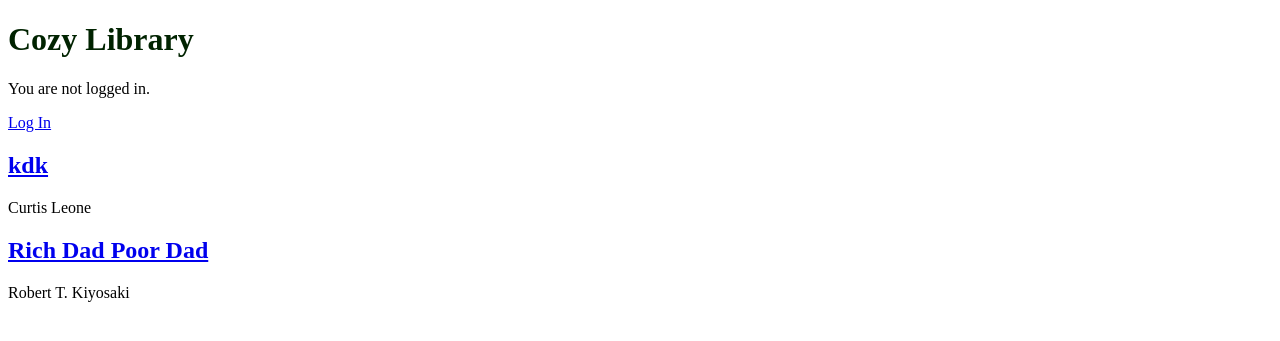
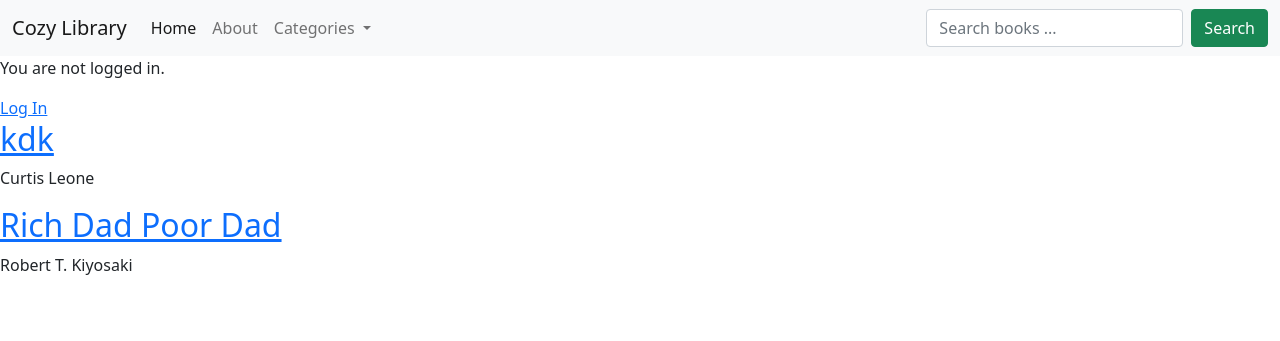
Before and after one commit to DEV-RAPHAEL/cozylibrary, a Django app: page / in a window 1280 px wide. Shown: the top 341 px of the page. Run offline with Django 4.2, Linux system fonts and the light colour scheme; data comes from the database, SQL or seed files in the repository; both versions use the stored data as it was after the commit.

Commit message:
Add search and category menu

```diff
--- a/cozylibrary/urls.py
+++ b/cozylibrary/urls.py
@@ -9,8 +9,10 @@ urlpatterns = [
     path('book/new/', views.BookCreateView.as_view(), name='book_new'),
     path('book/<int:pk>/update/', views.BookUpdateView.as_view(), name='book_update'),
     path('book/<int:pk>/delete/', views.BookDeleteView.as_view(), name='book_delete'),
+    path('search', views.search, name='book_search'),
+    path('category/<str:category>/', views.category, name='book_category'),
 ]
 
-admin.site.site_header = 'Cozy Library'
+admin.site.site_header = 'Cozy Library Dashboard'
 admin.site.site_title = 'Cozy Library'
 admin.site.index_title = 'Welcome to the Cozy Library'
--- a/cozylibrary/views.py
+++ b/cozylibrary/views.py
@@ -2,6 +2,7 @@ from django.shortcuts import render
 from django.views.generic import ListView, DetailView
 from django.views.generic.edit import CreateView, UpdateView, DeleteView
 from django.urls import reverse_lazy
+from django.db.models import Q
 # Create your views here.
 from . import models
 
@@ -37,3 +38,20 @@ class BookDeleteView(DeleteView):
     model = models.Book
     template_name = 'book_delete.html'
     success_url = reverse_lazy('home')
+
+
+def search(request):
+    if request.method == "POST":
+        searched = request.POST['searched']
+        library = models.Book.objects.all().filter(Q(title__icontains=searched) | Q(author__icontains=searched) | Q(category__icontains=searched) | Q(description__icontains=searched))
+        if library:
+            return render(request, 'book_search.html', {'searched': searched, 'library': library})
+        else:
+            return render(request, 'book_search.html', {'searched': searched, 'library': None})
+    else:
+        return render(request, 'book_search.html', {})
+
+
+def category(request, category):
+    library = models.Book.objects.all().filter(category__icontains=category)
+    return render(request, 'book_category.html', {'library': library, 'category': category})
--- a/templates/base.html
+++ b/templates/base.html
@@ -6,18 +6,58 @@
         <meta charset="utf-8">
         <meta http-equiv="X-UA-Compatible" content="IE=edge">
         <meta name="viewport" content="width=device-width, initial-scale=1">
+        <link href="https://cdn.jsdelivr.net/npm/bootstrap@5.0.2/dist/css/bootstrap.min.css" rel="stylesheet" integrity="sha384-EVSTQN3/azprG1Anm3QDgpJLIm9Nao0Yz1ztcQTwFspd3yD65VohhpuuCOmLASjC" crossorigin="anonymous">
         <link href="{% static 'css/base.css' %}" rel="stylesheet">
         {% block title %}
         {% endblock title %}
     </head>
     <body>
         <header>
-            <h1><a href="{% url 'home' %}">Cozy Library</a></h1>
+            <nav class="navbar navbar-expand-lg navbar-light bg-light">
+                <div class="container-fluid">
+                  <a class="navbar-brand" href="{% url 'home' %}">Cozy Library</a>
+                  <button class="navbar-toggler" type="button" data-bs-toggle="collapse" data-bs-target="#navbarSupportedContent" aria-controls="navbarSupportedContent" aria-expanded="false" aria-label="Toggle navigation">
+                    <span class="navbar-toggler-icon"></span>
+                  </button>
+                  <div class="collapse navbar-collapse" id="navbarSupportedContent">
+                    <ul class="navbar-nav me-auto mb-2 mb-lg-0">
+                      <li class="nav-item">
+                        <a class="nav-link active" aria-current="page" href="{% url 'home' %}">Home</a>
+                      </li>
                       {% if user.is_superuser %}
-            <h2><a href="{% url 'book_new' %}">+ Add New Book</a></h2>
+                      <li class="nav-item"><a class= "nav-link" href="{% url 'book_new' %}">+ Add New Book</a></li>
                       {% endif %}
+                      <li class="nav-item">
+                        <a class="nav-link" href="#">About</a>
+                      </li>
+
+                      <li class="nav-item dropdown">
+                        <a class="nav-link dropdown-toggle" href="#" id="navbarDropdown" role="button" data-bs-toggle="dropdown" aria-expanded="false">
+                          Categories
+                        </a>
+                        <ul class="dropdown-menu" aria-labelledby="navbarDropdown">
+                          <li><a class="dropdown-item" href="/category/category">Business</a></li>
+                          <li><a class="dropdown-item" href="/category/business">Business</a></li>
+                          <li><a class="dropdown-item" href="/category/fiction">Fiction</a></li>
+                          <li><a class="dropdown-item" href="/category/selfhelp">Self Help</a></li>
+                          <li><a class="dropdown-item" href="/category/memoir">Memoir</a></li>
+                          <li><a class="dropdown-item" href="/category/romance">Romance</a></li>
+                          <li><a class="dropdown-item" href="/category/sci_fi">Science Fiction</a></li>
 
 
+                        </ul>
+                      </li>
+                    </ul>
+                    <form class="d-flex" method="post" action="{% url 'book_search' %}">{% csrf_token %}
+                      <input class="form-control me-2" type="search" placeholder="Search books ..." aria-label="Search" required name="searched">
+                      <button class="btn btn-success" type="submit">Search</button>
+                    </form>
+                  </div>
+                </div>
+              </nav>
+        </header>
+        <section>
+            <div>
                 {% if user.is_authenticated %}
                     <p>Hi {{ user.username }}!</p>
                     <p><a href="{% url 'logout' %}">Log out</a></p>
@@ -26,14 +66,13 @@
                     <p>You are not logged in.</p>
                     <a href="{% url 'login' %}">Log In</a>
                 {% endif %}
-        </header>
-        <section>
+            </div>
             {% block content %}
             {% endblock content %}
         </section>
         <footer>
 
         </footer>
-
+        <script src="https://cdn.jsdelivr.net/npm/bootstrap@5.0.2/dist/js/bootstrap.bundle.min.js" integrity="sha384-MrcW6ZMFYlzcLA8Nl+NtUVF0sA7MsXsP1UyJoMp4YLEuNSfAP+JcXn/tWtIaxVXM" crossorigin="anonymous"></script>
     </body>
 </html>
```
Also changed, not shown: templates/book_category.html (added, +24 -0 lines), templates/book_search.html (added, +52 -0 lines), db.sqlite3. Lines whose indentation alone changed are shown as unchanged.
